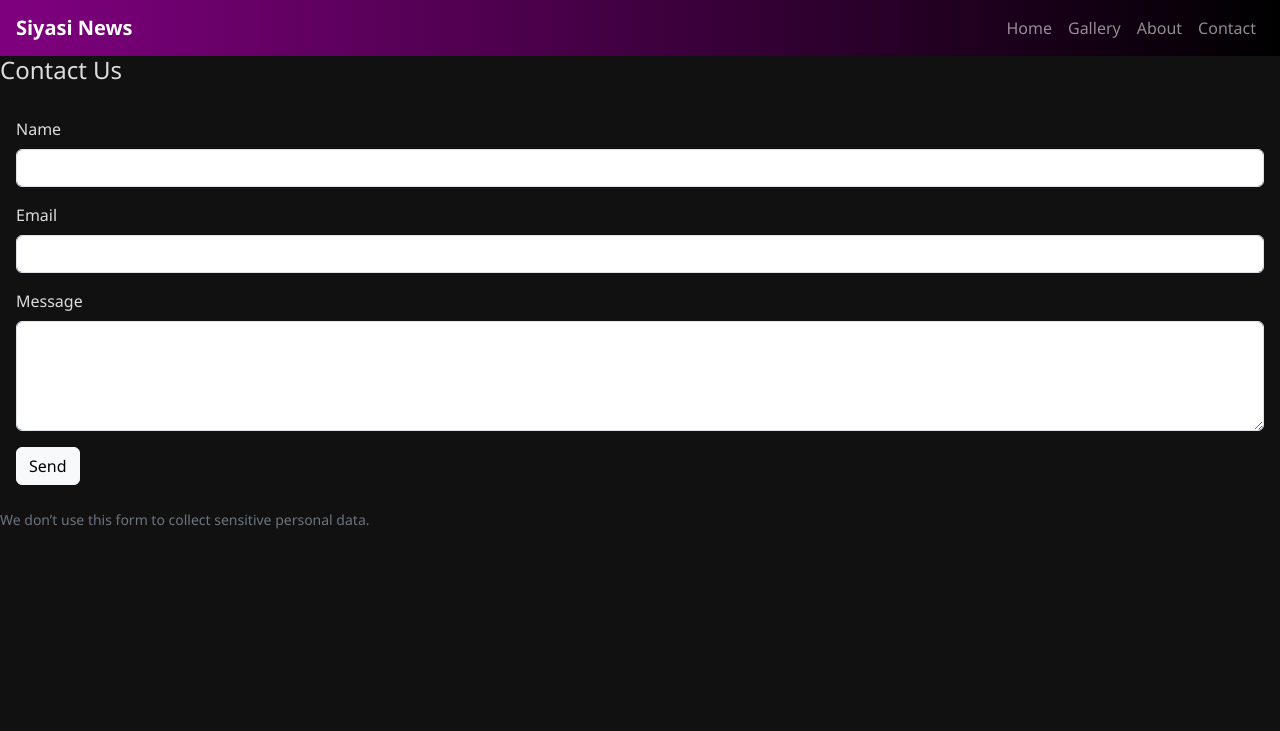
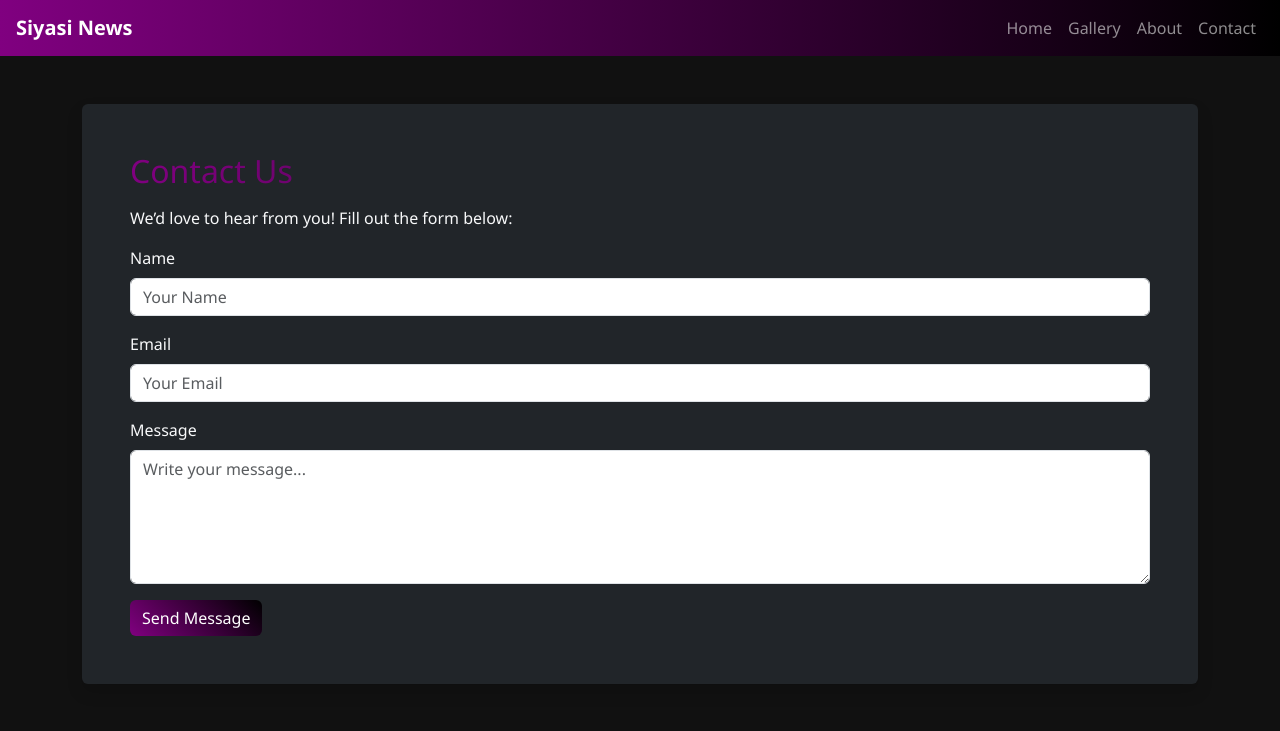
Before and after one commit to BadarsCode/SIYASI_NEWS, a Django app: page /contact/ in a window 1280 px wide. Shown: the top 731 px of the page. Run offline with Django 5.2, Linux system fonts and the light colour scheme.

Commit message:
contact page

```diff
--- a/News/templates/news/contact.html
+++ b/News/templates/news/contact.html
@@ -1,22 +1,26 @@
 {% extends 'news/base.html' %}
-{% block title %}Contact — Siyasi News{% endblock %}
 {% block content %}
-<h1 class="h4 mb-3">Contact Us</h1>
-<form method="post" class="glassy p-3 rounded">
+<div class="container py-5">
+  <div class="bg-dark text-light p-5 rounded shadow">
+    <h2 class="text-gradient">Contact Us</h2>
+    <p class="mt-3">We’d love to hear from you! Fill out the form below:</p>
+
+    <form method="post" action="#">
       {% csrf_token %}
       <div class="mb-3">
         <label class="form-label">Name</label>
-    <input name="name" class="form-control" required>
+        <input type="text" class="form-control" name="name" placeholder="Your Name" required>
       </div>
       <div class="mb-3">
         <label class="form-label">Email</label>
-    <input type="email" name="email" class="form-control" required>
+        <input type="email" class="form-control" name="email" placeholder="Your Email" required>
       </div>
       <div class="mb-3">
         <label class="form-label">Message</label>
-    <textarea name="message" rows="4" class="form-control" required></textarea>
+        <textarea class="form-control" name="message" rows="5" placeholder="Write your message..." required></textarea>
       </div>
-  <button class="btn btn-light">Send</button>
+      <button type="submit" class="btn btn-gradient">Send Message</button>
     </form>
-<p class="small text-secondary mt-2">We don’t use this form to collect sensitive personal data.</p>
+  </div>
+</div>
 {% endblock %}
```
Also changed, not shown: News/static/css/style.css (+20 -0 lines). Lines whose indentation alone changed are shown as unchanged.
